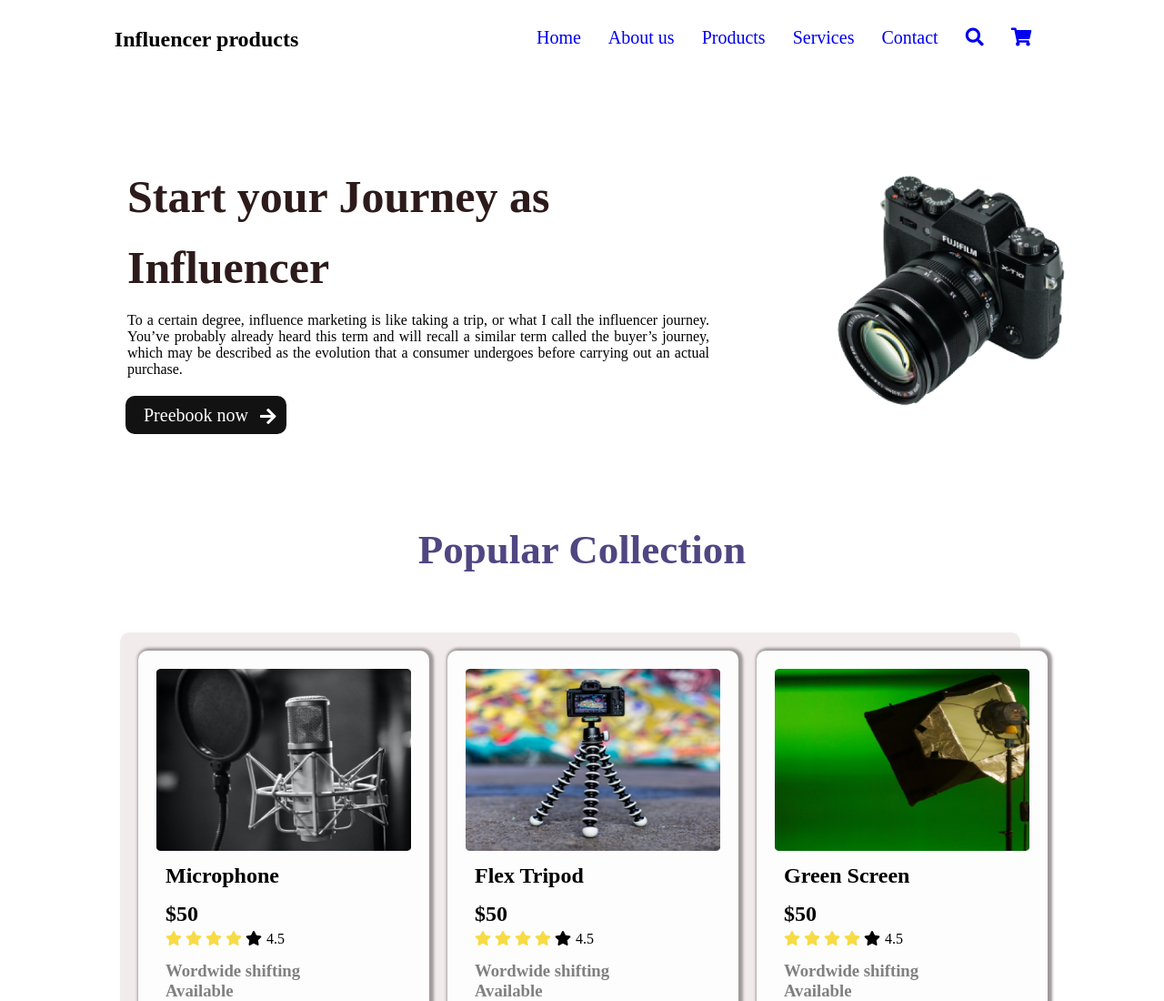
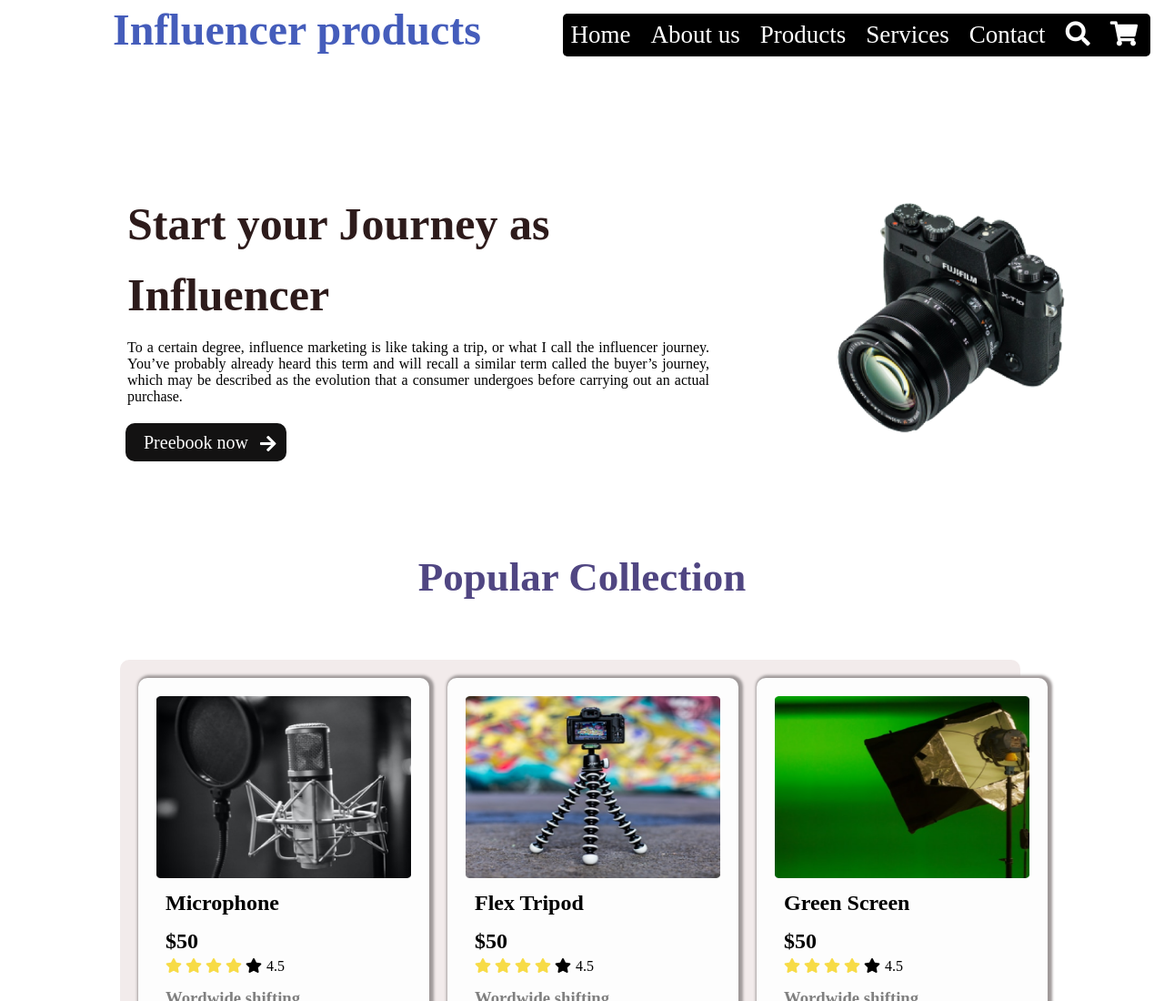
Before and after one commit to Rubel2022/my-2nd-website-repo, a plain HTML site: page index.html in a window 1280 px wide. Shown: the top 1100 px of the page at 91% size. Drawn offline with Linux system fonts and the light colour scheme.

Commit message:
full html css style added

```diff
--- a/css/style.css
+++ b/css/style.css
@@ -6,26 +6,46 @@
 body {}
 
 /*----------header start-----*/
-nav {
+.full-nav {
     display: flex;
-    justify-content: space-around;
+    justify-content: space-between;
     position: relative;
-    top: 30px;
+    top: 5px;
+
+
+}
+
+.nav-title h1 {
+    font-size: 48px;
+    margin-left: 124px;
+    color: #455dbb;
 }
 
 nav .manu ul {
     display: flex;
+    margin-top: 10px;
+    background: black;
+    border-radius: 5px;
+    margin-right: 15px;
+    margin-left: 65px;
 }
 
 nav .manu ul li {
     list-style: none;
-    margin-right: 10px;
+    margin-right: 6px;
+
 }
 
 nav .manu ul li a {
     text-decoration: none;
-    padding: 10px;
-    font-size: 20px;
+    padding: 8px;
+    font-size: 27px;
+    display: inline-block;
+    color: #fff;
+}
+
+nav .manu ul li a:hover {
+    color: #f7bbbb;
 }
 
 /*----------header end-----*/
@@ -70,6 +90,7 @@ nav .manu ul li a {
     margin-left: 8px;
     position: relative;
     top: 20px;
+    transition: 1.5s ease;
 }
 
 .left-content a:hover {
@@ -87,6 +108,7 @@ nav .manu ul li a {
 .popular-blog {
     position: relative;
     top: 245px;
+
 }
 
 #head-title {
@@ -165,10 +187,11 @@ nav .manu ul li a {
     margin-bottom: 56px;
     color: #e11038;
     font-weight: bold;
+    transition: 1.5s ease;
 }
 
 .popular-blog a:hover {
-    color: #cf8c98;
+    color: #975a63;
     font-weight: bold;
 
 }
--- a/index.html
+++ b/index.html
@@ -13,8 +13,9 @@
     <!-- header-section start -->
    <header>
        <nav>
+           <div class="full-nav">
             <div class="nav-title">
-            <h2>Influencer products</h2>
+                <h1>Influencer products</h1>
             </div>
             <div class="manu">
                 <ul>
@@ -26,6 +27,9 @@
                     <li><a href="#"><i class="fas fa-search"></i></a></li>
                     <li><a href="#"><i class="fas fa-shopping-cart"></i></a></li>
                 </ul>
+                </div>
+           </div>
+
         </div>
        </nav>
    </header>
```
Lines whose indentation alone changed are shown as unchanged.
